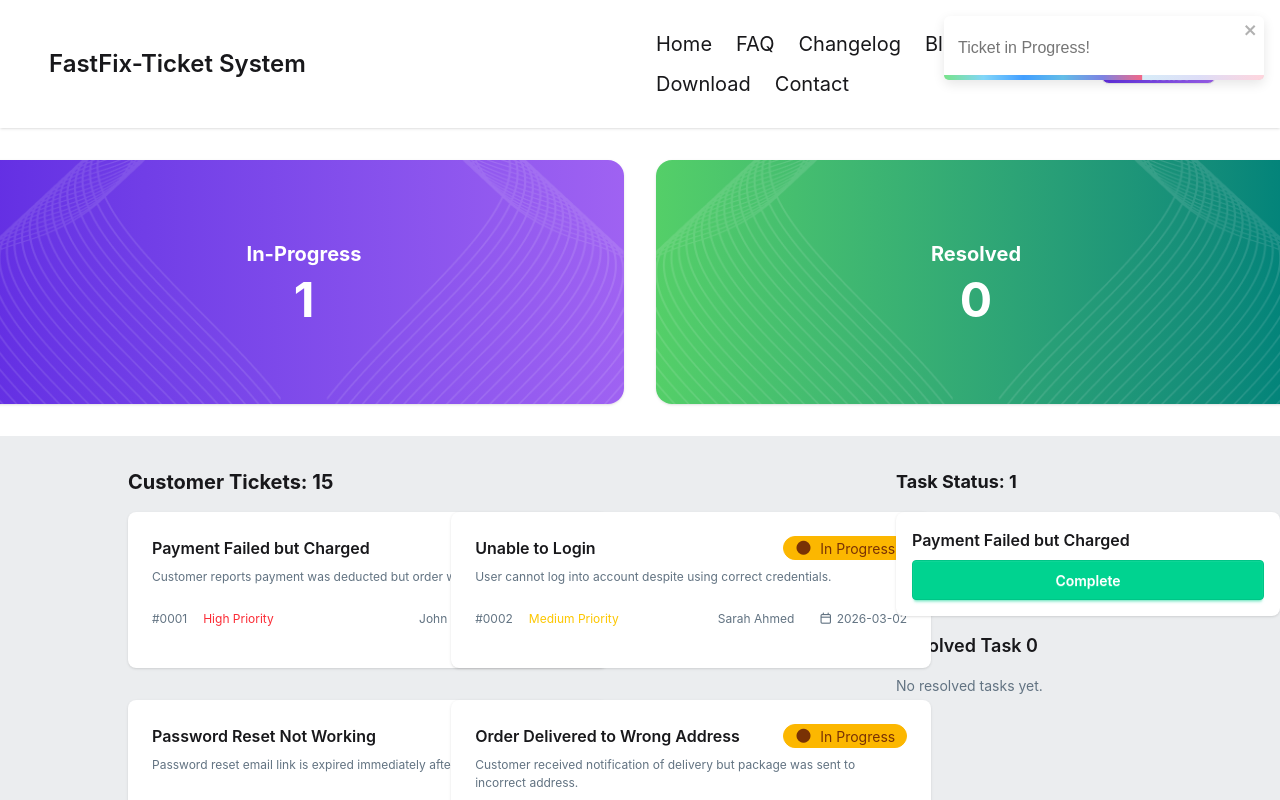
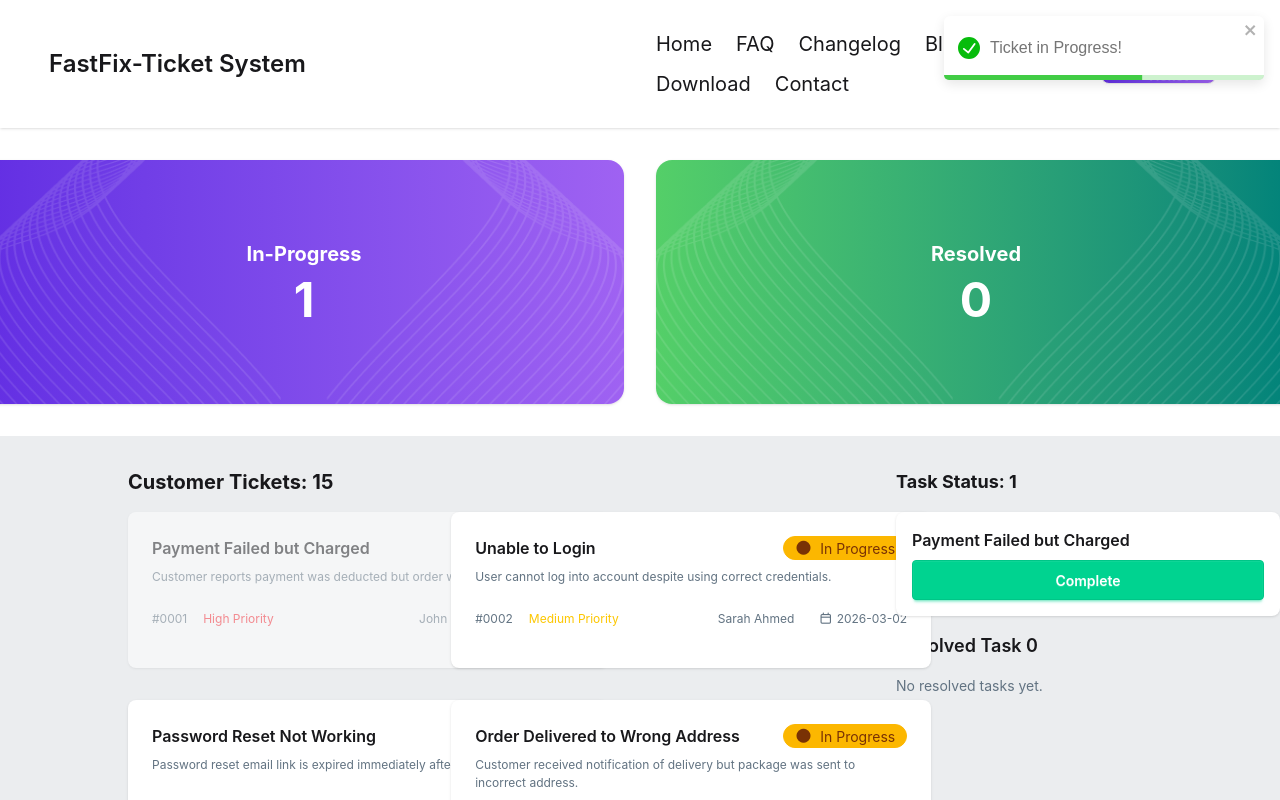
Before and after one commit to monirzkhan/FastFix-Ticket-System, a React (Vite) app: page / in a window 1280 px wide. Both pictures are taken after a click on the element 368 px from the left and 590 px from the top of the page. Shown: the top 800 px of the page. Built offline with nearby package versions, Linux system fonts and the light colour scheme.

Commit message:
toastify updated

```diff
--- a/src/Components/TaskStatus/TaskStatus.jsx
+++ b/src/Components/TaskStatus/TaskStatus.jsx
@@ -3,7 +3,7 @@ import TaskStatusCard from './TaskStatusCard';
 
 const TaskStatus = ({
     selectTask, progress, setProgress, resolve, setResolve,
-    setSelectComplete, selectComplete,completeTask ,setCompleteTask,removeTaskCard
+    setSelectComplete, selectComplete, completeTask, setCompleteTask, removeTaskCard
 }) => {
 
 
@@ -13,7 +13,7 @@ const TaskStatus = ({
             <div className='my-4'>
                 {
                     selectTask.length > 0 ? selectTask.map(card => <TaskStatusCard
-                    removeTaskCard={removeTaskCard}
+                        removeTaskCard={removeTaskCard}
                         completeTask={completeTask}
                         setCompleteTask={setCompleteTask}
                         progress={progress}
--- a/src/Components/TaskStatus/TaskStatusCard.jsx
+++ b/src/Components/TaskStatus/TaskStatusCard.jsx
@@ -2,24 +2,25 @@ import React from 'react';
 import { toast } from 'react-toastify';
 
 const TaskStatusCard = ({
-    card,progress,setProgress,resolve,setResolve,setSelectComplete, selectComplete,completeTask,setCompleteTask,removeTaskCard
+    card, progress, setProgress, resolve, setResolve, setSelectComplete,
+    selectComplete, completeTask, setCompleteTask, removeTaskCard
 }) => {
-    const handleTaskStatus=(data)=>{
-        const updateProgress=progress-1;
-        const updateResolve=resolve+1;
+    const handleTaskStatus = (data) => {
+        const updateProgress = progress - 1;
+        const updateResolve = resolve + 1;
 
-        if(progress===0){
+        if (progress === 0) {
             return
         }
-        toast('Task Resolved!')
+        toast.success('Great !! Task Resolved.')
         setProgress(updateProgress);
         setResolve(updateResolve);
         setSelectComplete([...selectComplete, data]);
         removeTaskCard(data);
         setCompleteTask([...completeTask, data]);
 
+    }
 
-    }
 
     return (
         <div className="card w-96 bg-base-100 card-sm shadow-sm my-4">
@@ -27,7 +28,7 @@ const TaskStatusCard = ({
                 <h2 className="card-title">{card.title}</h2>
 
                 <div className="justify-end card-actions">
-                        <button onClick={()=>{
+                    <button onClick={() => {
                         handleTaskStatus(card)
                     }} className="btn btn-success text-white w-full"> Complete</button>
                 </div>
--- a/src/Components/Tickets/Tickets.jsx
+++ b/src/Components/Tickets/Tickets.jsx
@@ -1,7 +1,7 @@
 import React, { use } from 'react';
 import TicketsCard from '../TicketsCard/TicketsCard';
 
-const Tickets = ({ ticketsPromise, progress, setProgress, selectTask, setSelectTask }) => {
+const Tickets = ({ ticketsPromise, progress, setProgress, selectTask, setSelectTask,  }) => {
     const tickets = use(ticketsPromise);
 
     return (
@@ -12,6 +12,7 @@ const Tickets = ({ ticketsPromise, progress, setProgress, selectTask, setSelectT
             <div className='grid md:grid-cols-2 grid-cols-1 gap-8'>
                 {
                     tickets.map(ticket => <TicketsCard
+
                         selectTask={selectTask}
                         setSelectTask={setSelectTask}
                         progress={progress}
--- a/src/Components/TicketsCard/TicketsCard.jsx
+++ b/src/Components/TicketsCard/TicketsCard.jsx
@@ -2,25 +2,35 @@ import { toast } from "react-toastify";
 
 
 
-const TicketsCard = ({ ticket, setProgress, setSelectTask }) => {
+const TicketsCard = ({ ticket, setProgress, setSelectTask, selectTask, }) => {
 
     const { id, title, description, customer, priority, status, createdAt } = ticket;
+    const isAlreadySelected = selectTask.some(task => task.id === id);
 
     const handleProgressCard = (cardData) => {
+
+
+        if (isAlreadySelected) {
+            toast.error("Ticket already in Progress!");
+            return;
+        }
+
         setProgress(prev => prev + 1);
         setSelectTask(prev => [...prev, cardData]);
-        toast("Ticket in Progress!");
+
+        toast.success("Ticket in Progress!");
 
     }
 
     return (
 
         <div>
-            <div disabled onClick={() => {
+            <div onClick={() => {
                 handleProgressCard(ticket);
 
 
-            }} className="card w-120 bg-base-100 card-sm shadow-sm p-2">
+            }} className={`card w-120 bg-base-100 card-sm shadow-sm p-2
+                ${isAlreadySelected ? 'opacity-50 cursor-not-allowed' : 'cursor-pointer'}`}>
                 <div className="card-body">
                     <div className='flex justify-between items-center'>
                         <div>
```
Also changed, not shown: src/App.jsx (+5 -4 lines). Lines whose indentation alone changed are shown as unchanged.
